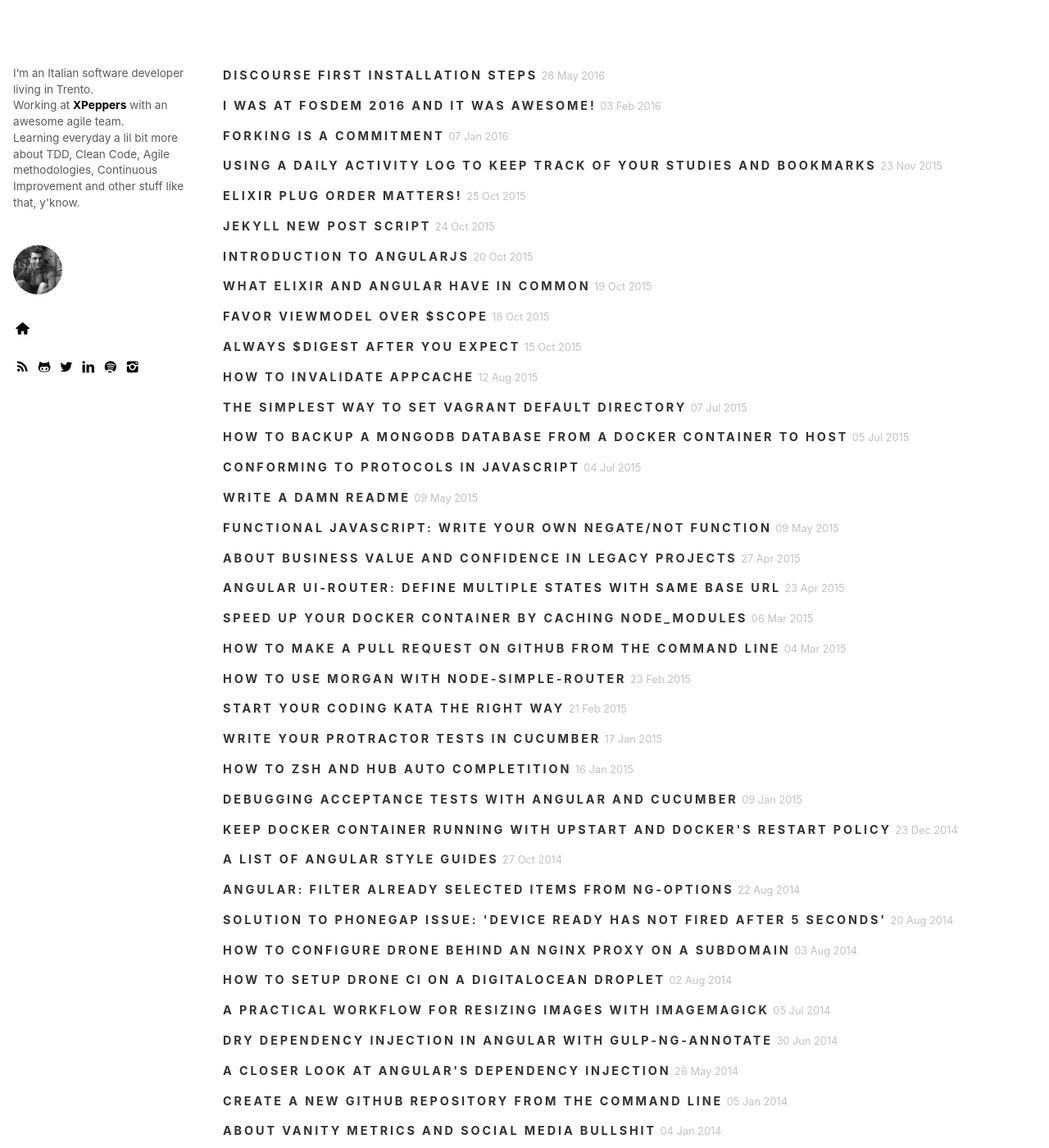
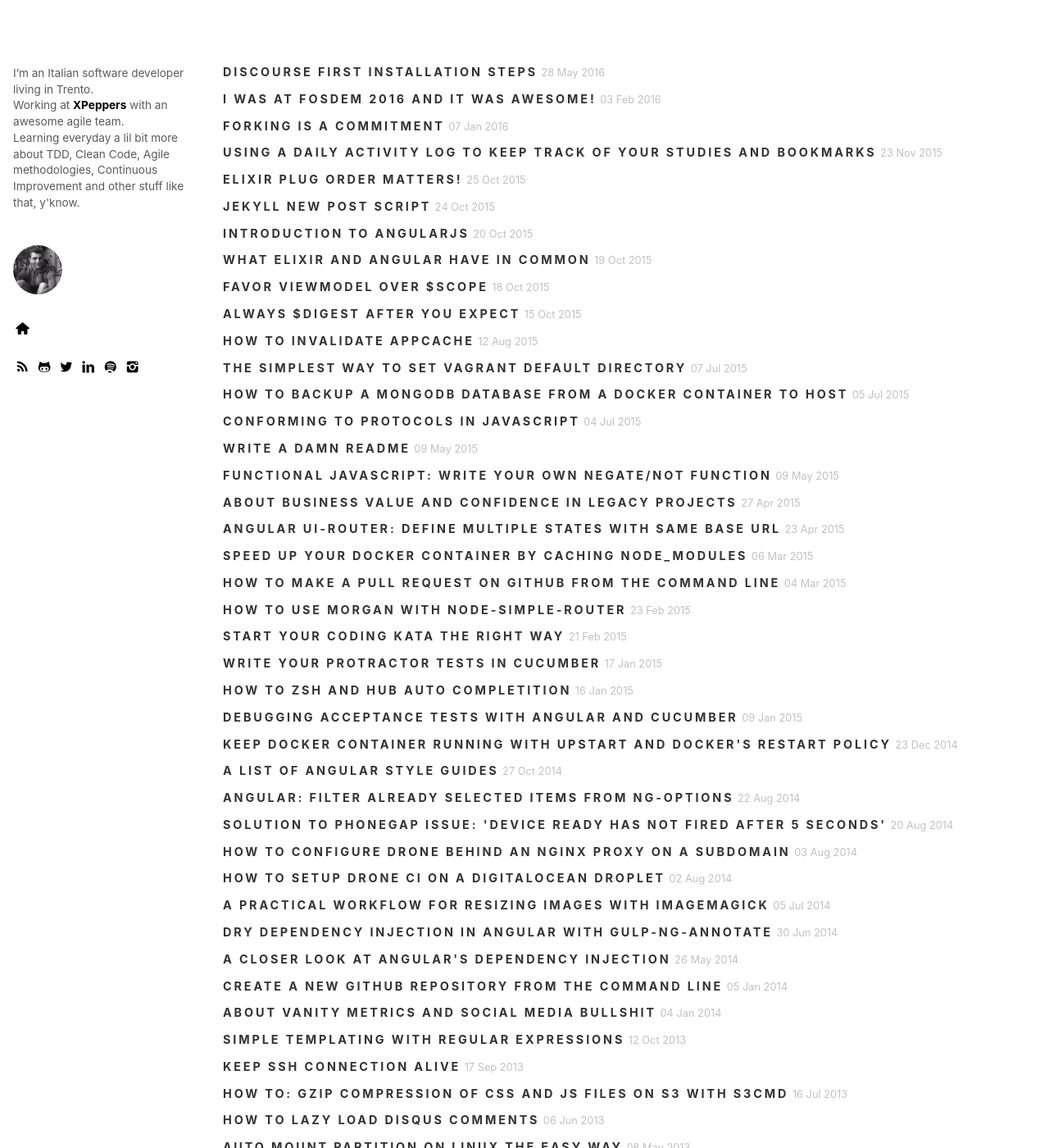
Before and after one commit to christian-fei/christian-fei.github.io-pandoc, a Jekyll site: the page built from index.html, in a window 1280 px wide and 1400 px high. Shown: the whole window at 82% size. Built offline with Jekyll 4.4.1, drawn with Linux system fonts in a browser that asks for light colours; a style sheet for code colours, icons or effects is not loaded.

Commit message:
improve typography
move the title of each .post-link a bit up

```diff
--- a/assets/css/main.css
+++ b/assets/css/main.css
@@ -94,6 +94,7 @@ a {
 
 
 .post-link {
+  margin-top: -0.25rem;
   margin-bottom: 0.85rem;
 }
 
```
